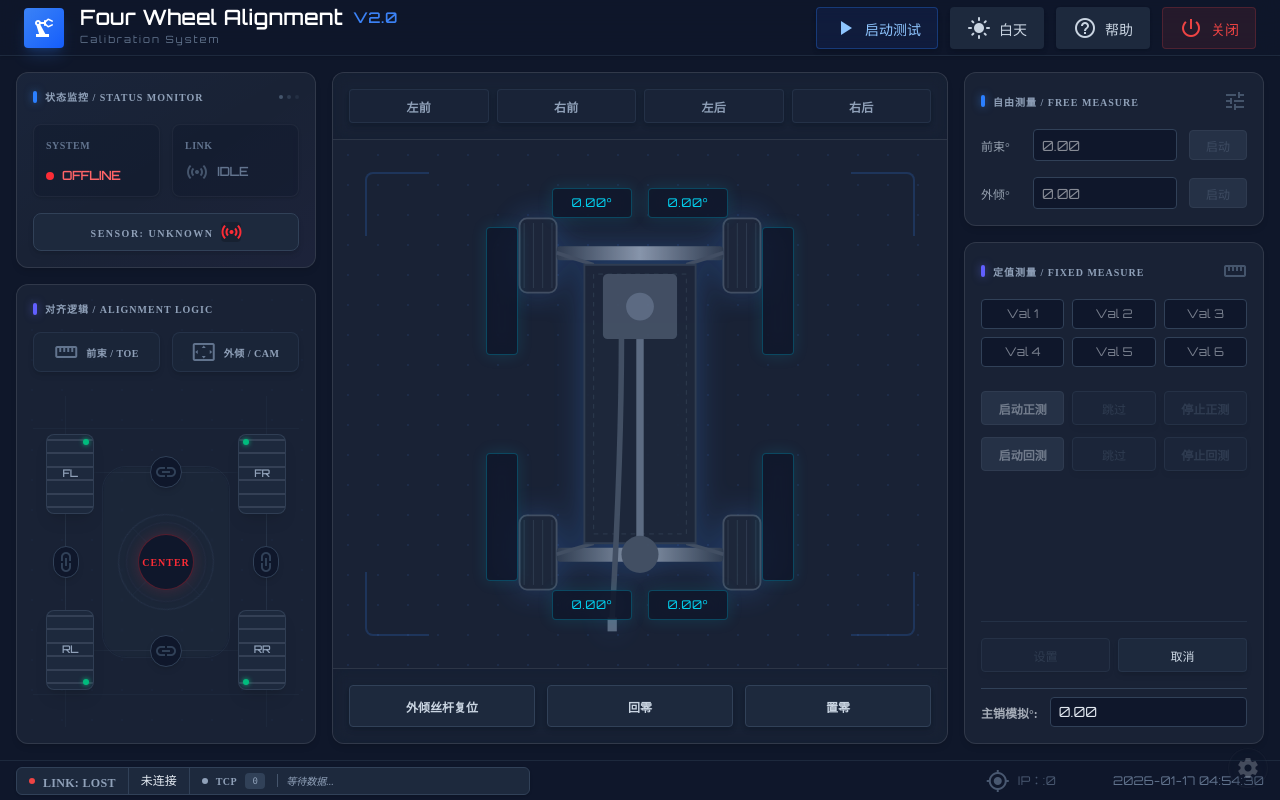
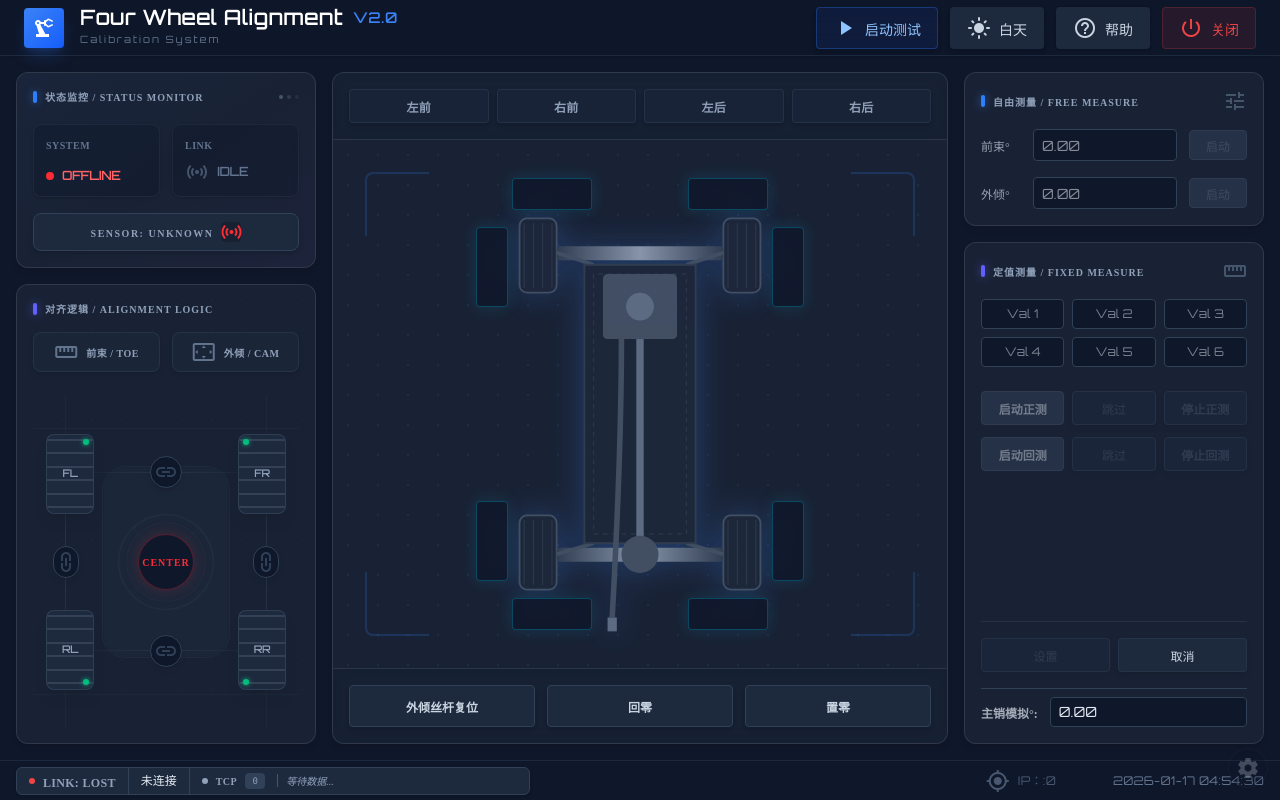
Before and after one commit to ggtiger/edge-base-framework, a React (Vite) app: page / in a window 1280 px wide. Built offline with nearby package versions, Linux system fonts and the light colour scheme.

Commit message:
style(CenterDisplay): 重构样式代码并优化主题切换逻辑
将基础样式与主题样式分离，提高代码可维护性
根据模式动态切换主题颜色
调整轮子指示器的位置和尺寸
移除未使用的角度格式化显示

```diff
--- a/src/renderer/components/CenterDisplay.tsx
+++ b/src/renderer/components/CenterDisplay.tsx
@@ -53,10 +53,16 @@ export const CenterDisplay: React.FC<CenterDisplayProps> = ({
   const rearLeft = mode === 'QS' ? measurements.qzh : mode === 'WQ' ? measurements.wzh : '';
   const rearRight = mode === 'QS' ? measurements.qyh : mode === 'WQ' ? measurements.wyh : '';
 
-  const commonBoxStyle = "bg-white/90 dark:bg-slate-900/80 backdrop-blur-md border border-cyan-200 dark:border-cyan-500/30 shadow-[0_0_15px_rgba(6,182,212,0.15)] rounded";
-  const numberBoxStyle = `${commonBoxStyle} text-cyan-700 dark:text-cyan-400 text-center font-display text-xs py-1.5 px-3 min-w-[80px] tracking-wider pointer-events-auto`;
-  const wheelBoxStyle = `${commonBoxStyle} w-6 md:w-8 h-24 md:h-32`;
+  // 基础样式
+  const baseBoxStyle = "bg-white/90 dark:bg-slate-900/80 backdrop-blur-md rounded transition-all duration-300";
 
+  // 主题样式
+  const cyanTheme = "border border-cyan-200 dark:border-cyan-500/30 shadow-[0_0_15px_rgba(6,182,212,0.15)]";
+  const blueTheme = "border border-blue-500 dark:border-blue-400 shadow-[0_0_15px_rgba(59,130,246,0.5)]";
+
+  // 根据模式动态计算样式
+  const wheelBoxStyle = `${baseBoxStyle} ${mode === 'WQ' ? blueTheme : cyanTheme} w-6 md:w-8 h-24 md:h-20`;
+  const fwheelBoxStyle = `${baseBoxStyle} ${mode === 'QS' ? blueTheme : cyanTheme} w-24 md:w-20 h-8 md:h-8`;
   return (
     <div className="col-span-6 flex flex-col h-full min-h-0">
       <GlassPanel className="flex flex-col h-full overflow-hidden relative border border-slate-200 dark:border-white/5">
@@ -100,32 +106,28 @@ export const CenterDisplay: React.FC<CenterDisplayProps> = ({
 
             {/* Overlays: Measurements */}
             {/* Front */}
-            <div className="absolute top-4 inset-x-0 flex gap-4 justify-center z-20 pointer-events-none">
-              <div className={numberBoxStyle}>
-                {formatAngle(frontLeft)}
+            <div className="absolute top-[6px] inset-x-0 flex gap-24 justify-center z-20 pointer-events-none">
+              <div className={fwheelBoxStyle}>
               </div>
-              <div className={numberBoxStyle}>
-                {formatAngle(frontRight)}
+              <div className={fwheelBoxStyle}>
               </div>
             </div>
 
              {/* Wheel Indicators (Visual boxes near wheels) */}
-            <div className="absolute inset-y-0 left-[16%] md:left-[22%] flex flex-col justify-between py-[15%] md:py-[10%] pointer-events-none">
+            <div className="absolute inset-y-0 left-[calc(16%_-_10px)] md:left-[calc(22%_-_10px)] flex flex-col justify-between py-[15%] md:py-[10%] pointer-events-none">
                 <div className={wheelBoxStyle}></div>
                 <div className={wheelBoxStyle}></div>
             </div>
-            <div className="absolute inset-y-0 right-[16%] md:right-[22%] flex flex-col justify-between py-[15%] md:py-[10%] pointer-events-none">
+            <div className="absolute inset-y-0 right-[calc(16%_-_10px)] md:right-[calc(22%_-_10px)] flex flex-col justify-between py-[15%] md:py-[10%] pointer-events-none">
                 <div className={wheelBoxStyle}></div>
                 <div className={wheelBoxStyle}></div>
             </div>
 
             {/* Rear */}
-            <div className="absolute bottom-4 inset-x-0 flex gap-4 justify-center z-20 pointer-events-none">
-              <div className={numberBoxStyle}>
-                {formatAngle(rearLeft)}
+            <div className="absolute bottom-[6px] inset-x-0 flex gap-24 justify-center z-20 pointer-events-none">
+              <div className={fwheelBoxStyle}>
               </div>
-              <div className={numberBoxStyle}>
-                {formatAngle(rearRight)}
+              <div className={fwheelBoxStyle}>
               </div>
             </div>
 
```
